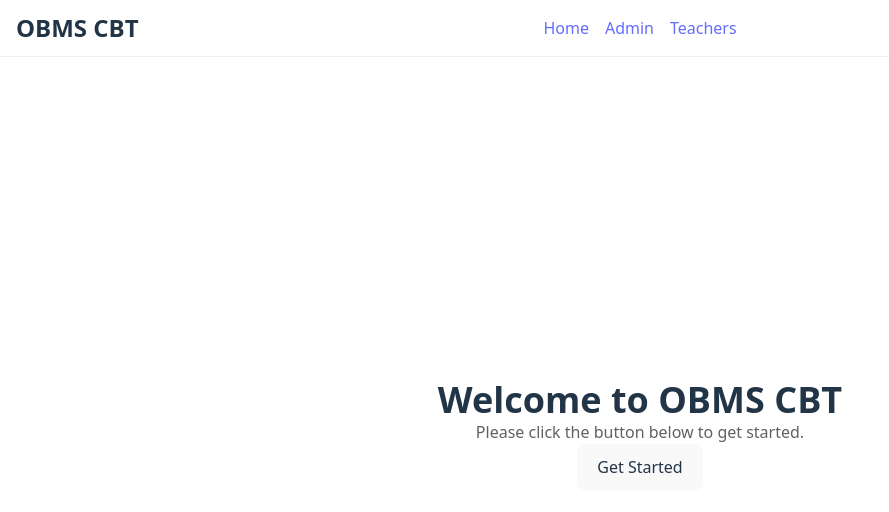
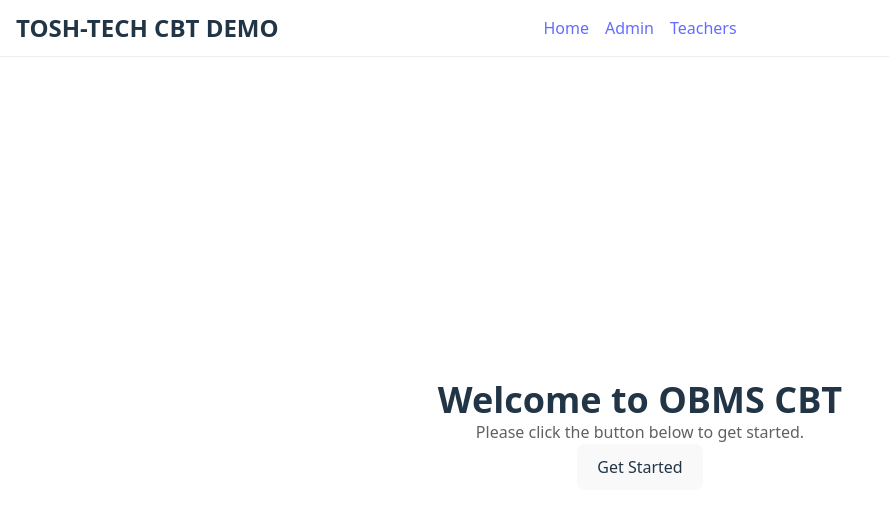
Before and after one commit to dotmantosh/CBT-DEMO, a React (Vite) app: page / in a window 1280 px wide. Shown: the top 512 px of the page, without its empty margins (0-889 px from the left). Built offline with nearby package versions, Linux system fonts and the light colour scheme.

Commit message:
logo updated

```diff
--- a/src/App.tsx
+++ b/src/App.tsx
@@ -14,7 +14,7 @@ function App() {
     <Router>
       <header style={{ padding: '1rem', borderBottom: '1px solid #eee', marginBottom: '2rem' }}>
         <div className="logo">
-          OBMS CBT
+          TOSH-TECH CBT DEMO
         </div>
         <nav style={{ display: 'flex', gap: '1rem' }}>
           <Link to="/">Home</Link>
```
